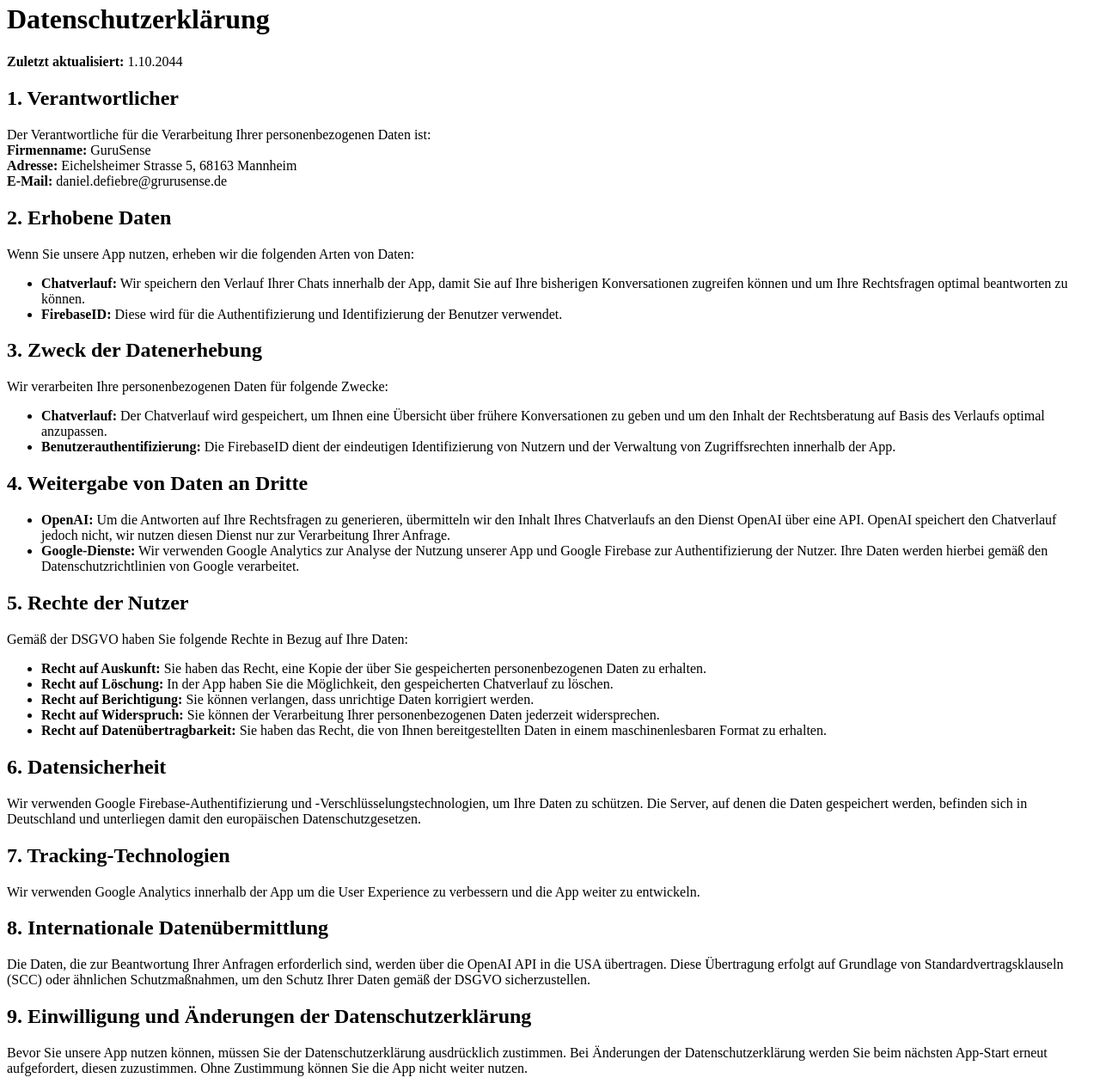
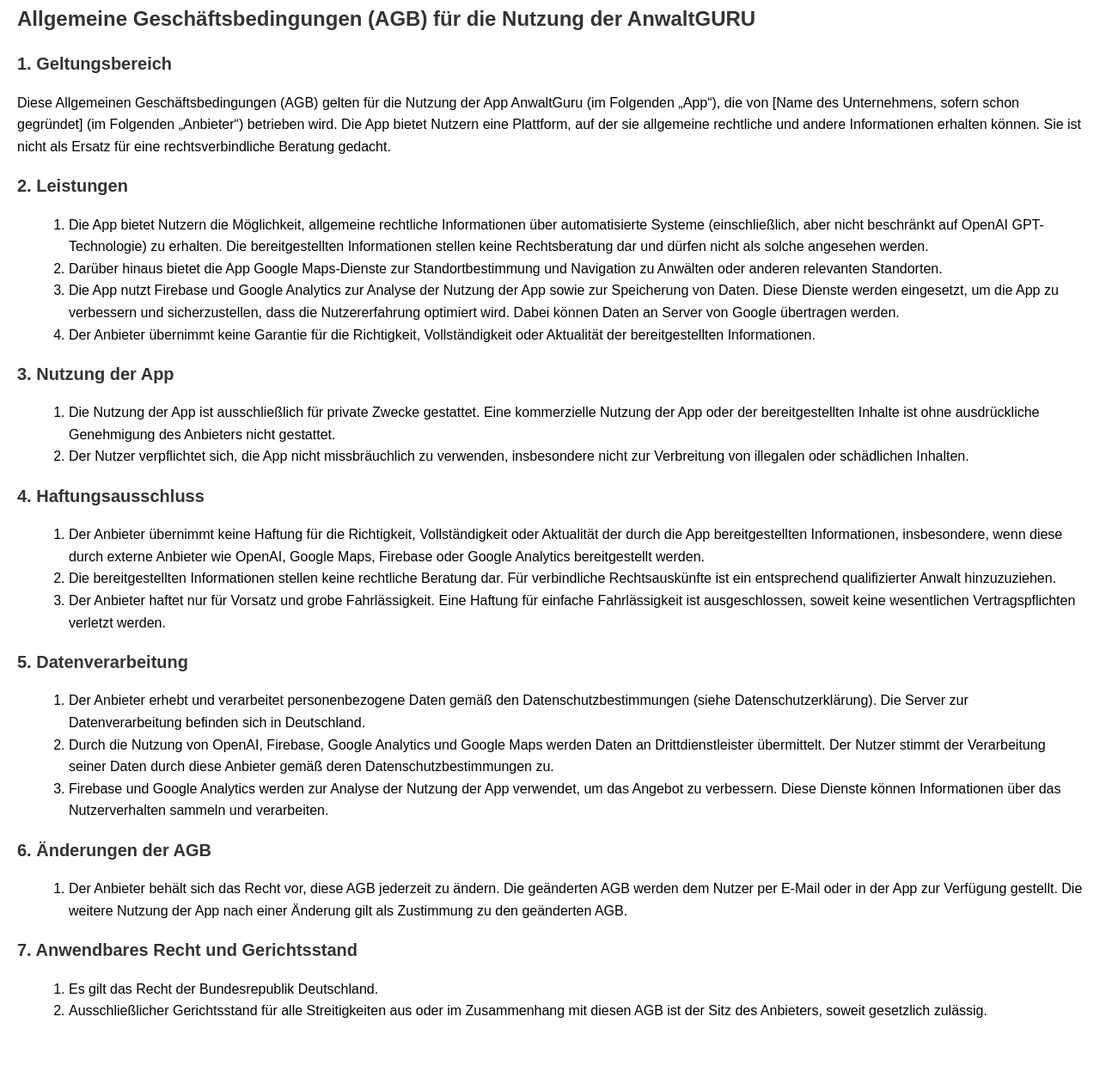
Before and after one commit to DDefiebre/agbs_anwalt-guru, a plain HTML site: page index.html in a window 1280 px wide. Shown: the part 17-1285 px from the top of the page at 86% size. After the commit the page ends 1226 px from the top, so only its background shows below. Drawn offline with Linux system fonts and the light colour scheme.

Commit message:
Update index.html

```diff
--- a/index.html
+++ b/index.html
@@ -1,63 +1,77 @@
-
 <!DOCTYPE html>
 <html lang="de">
 <head>
     <meta charset="UTF-8">
     <meta name="viewport" content="width=device-width, initial-scale=1.0">
-    <title>Datenschutzerklärung</title>
+    <title>Allgemeine Geschäftsbedingungen (AGB)</title>
+    <style>
+        body {
+            font-family: Arial, sans-serif;
+            margin: 20px;
+            line-height: 1.6;
+        }
+        h1, h2 {
+            color: #333;
+        }
+        h1 {
+            font-size: 24px;
+        }
+        h2 {
+            font-size: 20px;
+        }
+        p {
+            margin: 10px 0;
+        }
+        ol {
+            margin-left: 20px;
+        }
+    </style>
 </head>
 <body>
-<h1>Datenschutzerklärung</h1>
-<p><strong>Zuletzt aktualisiert:</strong> 1.10.2044</p>
 
-<h2>1. Verantwortlicher</h2>
-<p>
-    Der Verantwortliche für die Verarbeitung Ihrer personenbezogenen Daten ist:<br>
-    <strong>Firmenname:</strong> GuruSense<br>
-    <strong>Adresse:</strong> Eichelsheimer Strasse 5, 68163 Mannheim<br>
-    <strong>E-Mail:</strong> daniel.defiebre@grurusense.de
-</p>
+<h1>Allgemeine Geschäftsbedingungen (AGB) für die Nutzung der AnwaltGURU</h1>
 
-<h2>2. Erhobene Daten</h2>
-<p>Wenn Sie unsere App nutzen, erheben wir die folgenden Arten von Daten:</p>
-<ul>
-    <li><strong>Chatverlauf:</strong> Wir speichern den Verlauf Ihrer Chats innerhalb der App, damit Sie auf Ihre bisherigen Konversationen zugreifen können und um Ihre Rechtsfragen optimal beantworten zu können.</li>
-    <li><strong>FirebaseID:</strong> Diese wird für die Authentifizierung und Identifizierung der Benutzer verwendet.</li>
-</ul>
+<h2>1. Geltungsbereich</h2>
+<p>Diese Allgemeinen Geschäftsbedingungen (AGB) gelten für die Nutzung der App AnwaltGuru (im Folgenden „App“), die von [Name des Unternehmens, sofern schon gegründet] (im Folgenden „Anbieter“) betrieben wird. Die App bietet Nutzern eine Plattform, auf der sie allgemeine rechtliche und andere Informationen erhalten können. Sie ist nicht als Ersatz für eine rechtsverbindliche Beratung gedacht.</p>
 
-<h2>3. Zweck der Datenerhebung</h2>
-<p>Wir verarbeiten Ihre personenbezogenen Daten für folgende Zwecke:</p>
-<ul>
-    <li><strong>Chatverlauf:</strong> Der Chatverlauf wird gespeichert, um Ihnen eine Übersicht über frühere Konversationen zu geben und um den Inhalt der Rechtsberatung auf Basis des Verlaufs optimal anzupassen.</li>
-    <li><strong>Benutzerauthentifizierung:</strong> Die FirebaseID dient der eindeutigen Identifizierung von Nutzern und der Verwaltung von Zugriffsrechten innerhalb der App.</li>
-</ul>
+<h2>2. Leistungen</h2>
+<ol>
+    <li>Die App bietet Nutzern die Möglichkeit, allgemeine rechtliche Informationen über automatisierte Systeme (einschließlich, aber nicht beschränkt auf OpenAI GPT-Technologie) zu erhalten. Die bereitgestellten Informationen stellen keine Rechtsberatung dar und dürfen nicht als solche angesehen werden.</li>
+    <li>Darüber hinaus bietet die App Google Maps-Dienste zur Standortbestimmung und Navigation zu Anwälten oder anderen relevanten Standorten.</li>
+    <li>Die App nutzt Firebase und Google Analytics zur Analyse der Nutzung der App sowie zur Speicherung von Daten. Diese Dienste werden eingesetzt, um die App zu verbessern und sicherzustellen, dass die Nutzererfahrung optimiert wird. Dabei können Daten an Server von Google übertragen werden.</li>
+    <li>Der Anbieter übernimmt keine Garantie für die Richtigkeit, Vollständigkeit oder Aktualität der bereitgestellten Informationen.</li>
+</ol>
 
-<h2>4. Weitergabe von Daten an Dritte</h2>
-<ul>
-    <li><strong>OpenAI:</strong> Um die Antworten auf Ihre Rechtsfragen zu generieren, übermitteln wir den Inhalt Ihres Chatverlaufs an den Dienst OpenAI über eine API. OpenAI speichert den Chatverlauf jedoch nicht, wir nutzen diesen Dienst nur zur Verarbeitung Ihrer Anfrage.</li>
-    <li><strong>Google-Dienste:</strong> Wir verwenden Google Analytics zur Analyse der Nutzung unserer App und Google Firebase zur Authentifizierung der Nutzer. Ihre Daten werden hierbei gemäß den Datenschutzrichtlinien von Google verarbeitet.</li>
-</ul>
+<h2>3. Nutzung der App</h2>
+<ol>
+    <li>Die Nutzung der App ist ausschließlich für private Zwecke gestattet. Eine kommerzielle Nutzung der App oder der bereitgestellten Inhalte ist ohne ausdrückliche Genehmigung des Anbieters nicht gestattet.</li>
+    <li>Der Nutzer verpflichtet sich, die App nicht missbräuchlich zu verwenden, insbesondere nicht zur Verbreitung von illegalen oder schädlichen Inhalten.</li>
+</ol>
 
-<h2>5. Rechte der Nutzer</h2>
-<p>Gemäß der DSGVO haben Sie folgende Rechte in Bezug auf Ihre Daten:</p>
-<ul>
-    <li><strong>Recht auf Auskunft:</strong> Sie haben das Recht, eine Kopie der über Sie gespeicherten personenbezogenen Daten zu erhalten.</li>
-    <li><strong>Recht auf Löschung:</strong> In der App haben Sie die Möglichkeit, den gespeicherten Chatverlauf zu löschen.</li>
-    <li><strong>Recht auf Berichtigung:</strong> Sie können verlangen, dass unrichtige Daten korrigiert werden.</li>
-    <li><strong>Recht auf Widerspruch:</strong> Sie können der Verarbeitung Ihrer personenbezogenen Daten jederzeit widersprechen.</li>
-    <li><strong>Recht auf Datenübertragbarkeit:</strong> Sie haben das Recht, die von Ihnen bereitgestellten Daten in einem maschinenlesbaren Format zu erhalten.</li>
-</ul>
+<h2>4. Haftungsausschluss</h2>
+<ol>
+    <li>Der Anbieter übernimmt keine Haftung für die Richtigkeit, Vollständigkeit oder Aktualität der durch die App bereitgestellten Informationen, insbesondere, wenn diese durch externe Anbieter wie OpenAI, Google Maps, Firebase oder Google Analytics bereitgestellt werden.</li>
+    <li>Die bereitgestellten Informationen stellen keine rechtliche Beratung dar. Für verbindliche Rechtsauskünfte ist ein entsprechend qualifizierter Anwalt hinzuzuziehen.</li>
+    <li>Der Anbieter haftet nur für Vorsatz und grobe Fahrlässigkeit. Eine Haftung für einfache Fahrlässigkeit ist ausgeschlossen, soweit keine wesentlichen Vertragspflichten verletzt werden.</li>
+</ol>
 
-<h2>6. Datensicherheit</h2>
-<p>Wir verwenden Google Firebase-Authentifizierung und -Verschlüsselungstechnologien, um Ihre Daten zu schützen. Die Server, auf denen die Daten gespeichert werden, befinden sich in Deutschland und unterliegen damit den europäischen Datenschutzgesetzen.</p>
+<h2>5. Datenverarbeitung</h2>
+<ol>
+    <li>Der Anbieter erhebt und verarbeitet personenbezogene Daten gemäß den Datenschutzbestimmungen (siehe Datenschutzerklärung). Die Server zur Datenverarbeitung befinden sich in Deutschland.</li>
+    <li>Durch die Nutzung von OpenAI, Firebase, Google Analytics und Google Maps werden Daten an Drittdienstleister übermittelt. Der Nutzer stimmt der Verarbeitung seiner Daten durch diese Anbieter gemäß deren Datenschutzbestimmungen zu.</li>
+    <li>Firebase und Google Analytics werden zur Analyse der Nutzung der App verwendet, um das Angebot zu verbessern. Diese Dienste können Informationen über das Nutzerverhalten sammeln und verarbeiten.</li>
+</ol>
 
-<h2>7. Tracking-Technologien</h2>
-<p>Wir verwenden Google Analytics innerhalb der App um die User Experience zu verbessern und die App weiter zu entwickeln.</p>
+<h2>6. Änderungen der AGB</h2>
+<ol>
+    <li>Der Anbieter behält sich das Recht vor, diese AGB jederzeit zu ändern. Die geänderten AGB werden dem Nutzer per E-Mail oder in der App zur Verfügung gestellt. Die weitere Nutzung der App nach einer Änderung gilt als Zustimmung zu den geänderten AGB.</li>
+</ol>
 
-<h2>8. Internationale Datenübermittlung</h2>
-<p>Die Daten, die zur Beantwortung Ihrer Anfragen erforderlich sind, werden über die OpenAI API in die USA übertragen. Diese Übertragung erfolgt auf Grundlage von Standardvertragsklauseln (SCC) oder ähnlichen Schutzmaßnahmen, um den Schutz Ihrer Daten gemäß der DSGVO sicherzustellen.</p>
+<h2>7. Anwendbares Recht und Gerichtsstand</h2>
+<ol>
+    <li>Es gilt das Recht der Bundesrepublik Deutschland.</li>
+    <li>Ausschließlicher Gerichtsstand für alle Streitigkeiten aus oder im Zusammenhang mit diesen AGB ist der Sitz des Anbieters, soweit gesetzlich zulässig.</li>
+</ol>
 
-<h2>9. Einwilligung und Änderungen der Datenschutzerklärung</h2>
-<p>Bevor Sie unsere App nutzen können, müssen Sie der Datenschutzerklärung ausdrücklich zustimmen. Bei Änderungen der Datenschutzerklärung werden Sie beim nächsten App-Start erneut aufgefordert, diesen zuzustimmen. Ohne Zustimmung können Sie die App nicht weiter nutzen.</p>
 </body>
 </html>
```
